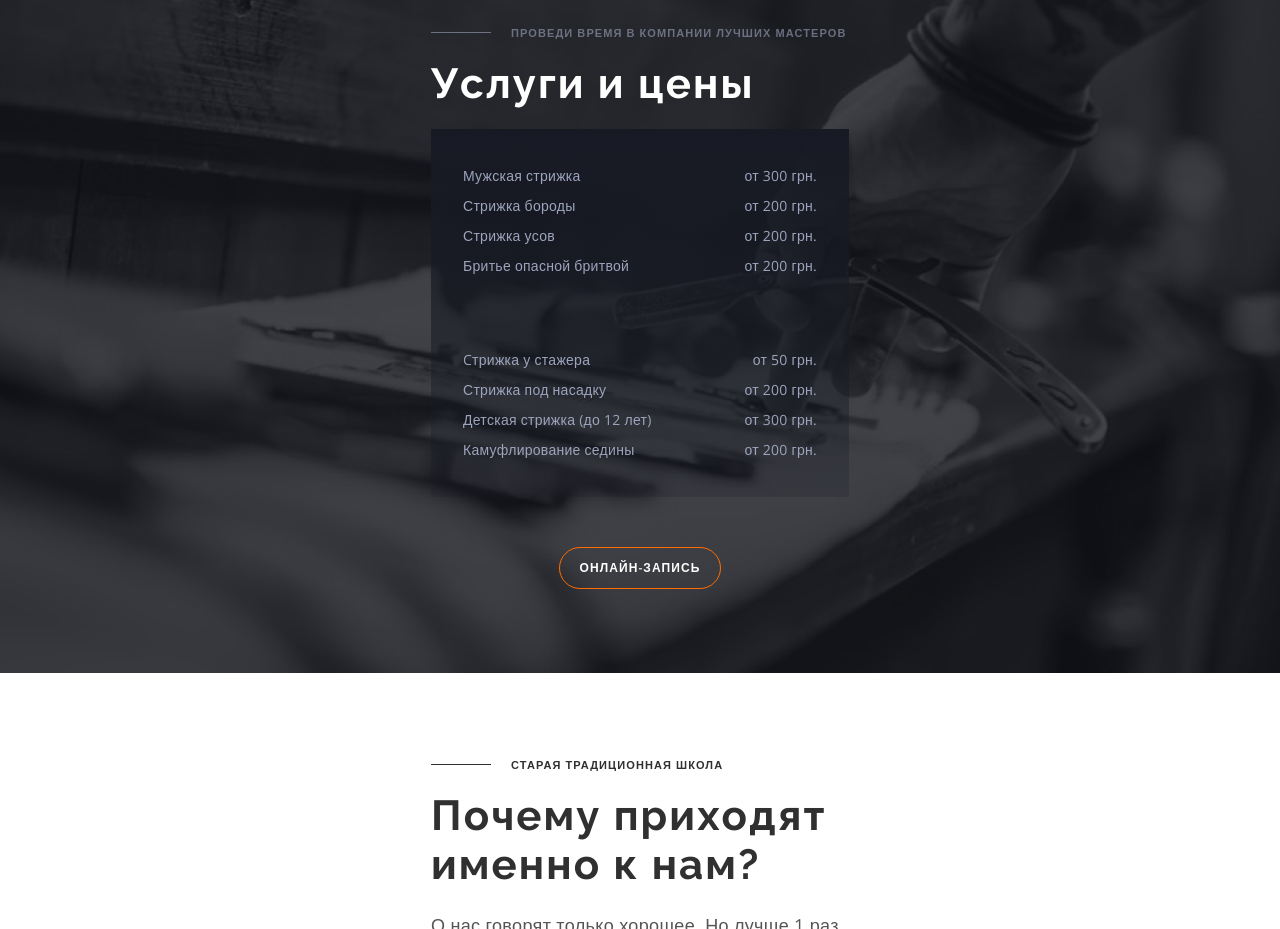
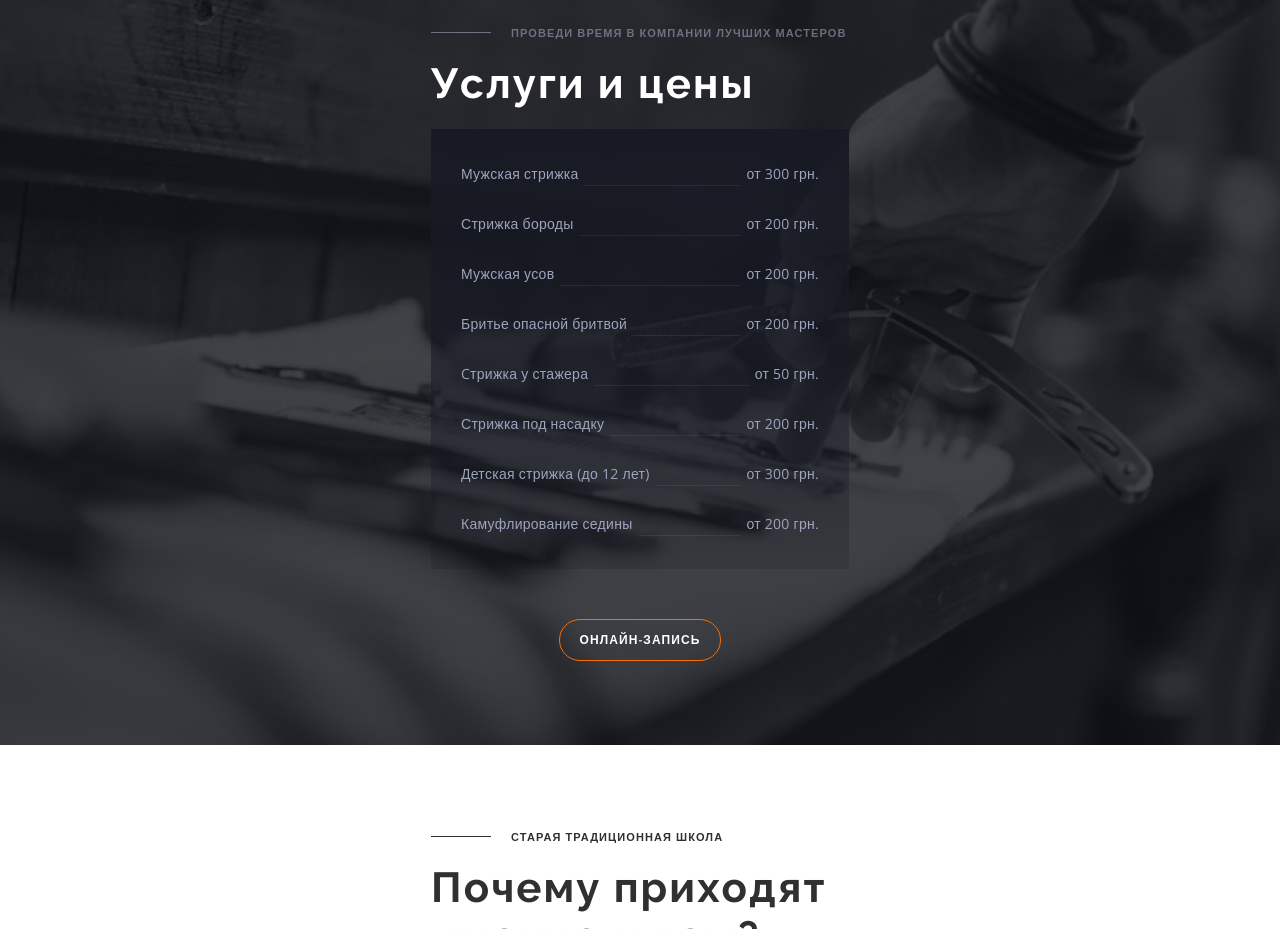
Before and after one commit to sergey280680/barbershop, a website built with Parcel: page src/index.html in a window 1280 px wide. Shown: the part 1238-2167 px from the top of the page. Built offline with nearby package versions, Linux system fonts and the light colour scheme.

```diff
--- a/src/partials/price.html
+++ b/src/partials/price.html
@@ -3,42 +3,50 @@
     <p class="sub-title sub-title--mode">Проведи время в компании лучших мастеров</p>
     <h2 class="price__title">Услуги и цены</h2>
     <div class="price__wrapper-table">
-      <table class="price__table">
-        <tr>
-          <td>Мужская стрижка</td>
-          <td>от 300 грн.</td>
-        </tr>
-        <tr>
-          <td>Стрижка бороды</td>
-          <td>от 200 грн.</td>
-        </tr>
-        <tr>
-          <td>Стрижка усов</td>
-          <td>от 200 грн.</td>
-        </tr>
-        <tr>
-          <td>Бритье опасной бритвой</td>
-          <td>от 200 грн.</td>
-        </tr>
-      </table>
-      <table class="price__table">
-        <tr>
-          <td>Cтрижка у стажера</td>
-          <td>от 50 грн.</td>
-        </tr>
-        <tr>
-          <td>Стрижка под насадку</td>
-          <td>от 200 грн.</td>
-        </tr>
-        <tr>
-          <td>Детская стрижка (до 12 лет)</td>
-          <td>от 300 грн.</td>
-        </tr>
-        <tr>
-          <td>Камуфлирование седины</td>
-          <td>от 200 грн.</td>
-        </tr>
-      </table>
+      <div class="price__table">
+        <div class="price__row">
+          <p class="price__service">Мужская стрижка</p>
+          <div class="price__line"></div>
+          <p class="price__price">от 300 грн.</p>
+        </div>
+        <div class="price__row">
+          <p class="price__service">Стрижка бороды</p>
+          <div class="price__line"></div>
+          <p class="price__price">от 200 грн.</p>
+        </div>
+        <div class="price__row">
+          <p class="price__service">Мужская усов</p>
+          <div class="price__line"></div>
+          <p class="price__price">от 200 грн.</p>
+        </div>
+        <div class="price__row">
+          <p class="price__service">Бритье опасной бритвой</p>
+          <div class="price__line"></div>
+          <p class="price__price">от 200 грн.</p>
+        </div>
+      </div>
+      <div class="price__table">
+        <div class="price__row">
+          <p class="price__service">Cтрижка у стажера</p>
+          <div class="price__line"></div>
+          <p class="price__price">от 50 грн.</p>
+        </div>
+        <div class="price__row">
+          <p class="price__service">Стрижка под насадку</p>
+          <div class="price__line"></div>
+          <p class="price__price">от 200 грн.</p>
+        </div>
+        <div class="price__row">
+          <p class="price__service">Детская стрижка (до 12 лет)</p>
+          <div class="price__line"></div>
+          <p class="price__price">от 300 грн.</p>
+        </div>
+        <div class="price__row">
+          <p class="price__service">Камуфлирование седины</p>
+          <div class="price__line"></div>
+          <p class="price__price">от 200 грн.</p>
+        </div>
+      </div>
     </div>
 
     <a href="#" class="link-btn price__link-btn">онлайн-запись</a>
--- a/src/partials/masters.html
+++ b/src/partials/staff.html
@@ -1,4 +1,4 @@
-<section class="masters">
+<section class="staff">
   <p>для настоящих ценителей атмосферы</p>
   <h2>Наши мастера</h2>
   <ul>
--- a/src/sass/components/price/__table.scss
+++ b/src/sass/components/price/__table.scss
@@ -1,19 +1,30 @@
-.price__wrapper-table {
-  @media (max-width: 1280px) {
-    background: linear-gradient(180deg, #171a24 0%, rgba(23, 26, 36, 0.2) 100%);
+.price__table:first-child {
+  @media (max-width: 1999px) {
+    margin-bottom: 20px;
   }
 }
 
-.price__table {
-  width: 100%;
-  padding: 30px;
-  font-size: 14px;
-  line-height: 30px;
-  letter-spacing: 0.02em;
-  color: $colorTextLight;
-
-  tr {
-    display: flex;
-    justify-content: space-between;
+.price__row {
+  display: flex;
+  justify-content: space-between;
+  &:not(:last-child) {
+    margin-bottom: 20px;
   }
 }
+
+.price__line {
+  flex-grow: 1;
+  display: flex;
+  align-items: flex-end;
+  overflow: hidden;
+  padding-bottom: 3px;
+  &::after {
+    content: '';
+    display: block;
+    width: 100%;
+    height: 1px;
+    background-color: $colorBgLine;
+    margin-left: 6px;
+    margin-right: 6px;
+  }
+}
--- a/src/sass/components/price/__wrapper-table.scss
+++ b/src/sass/components/price/__wrapper-table.scss
@@ -1,3 +1,11 @@
-.price__wrapper-table{
-	margin-top: 20px;
+.price__wrapper-table {
+  margin-top: 20px;
+  padding: 30px;
+  font-size: 14px;
+  line-height: 2, 142;
+  letter-spacing: 0.02em;
+  color: $colorTextLight;
+  @media (max-width: 1280px) {
+    background: linear-gradient(180deg, #171a24 0%, rgba(23, 26, 36, 0.2) 100%);
+  }
 }
--- a/src/sass/utils/_variables.scss
+++ b/src/sass/utils/_variables.scss
@@ -12,6 +12,7 @@
 $colorBorderLinkBtn: #ff6c00;
 $colorDeсor: #ff6c00;
 $colorSubTitleMod: rgba(157, 164, 189, 0.6);
+$colorBgLine: rgba(157, 164, 189, 0.12);
 
 // ====
 $borderRadius: 25px;
```
Also changed, not shown: src/index.html (+1 -1 lines).
